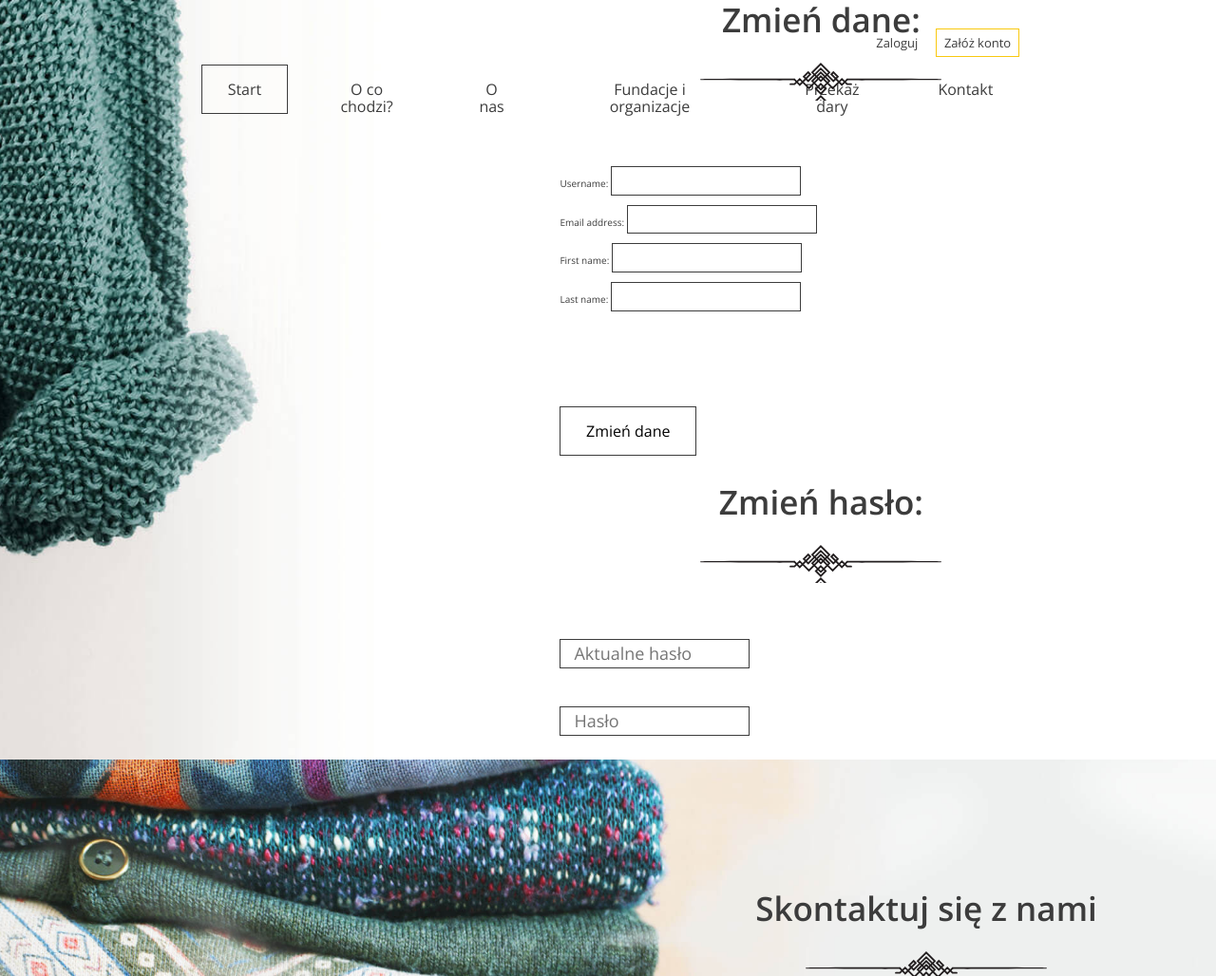
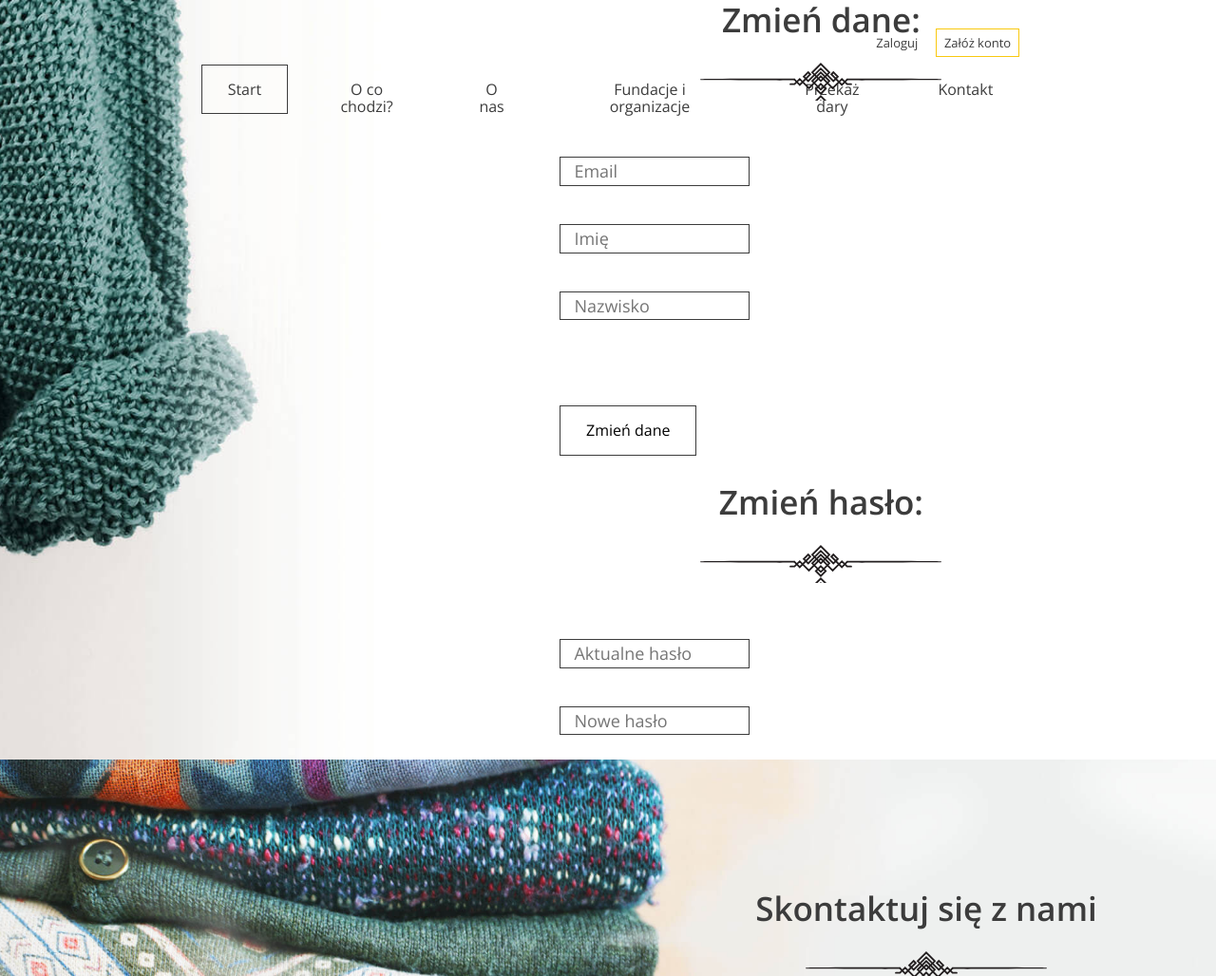
Before and after one commit to hhef/oddaj-rzeczy, a Django app: template charity/templates/user_settings.html in a window 1280 px wide. Shown: the top 1028 px of the page at 95% size. Run offline with Django 3.2, Linux system fonts and the light colour scheme; the template is opened without the code that fills it: values that come from a table or form of the project are taken from there, others are empty.

Commit message:
add change password function

```diff
--- a/charity/forms.py
+++ /dev/null
@@ -1,11 +0,0 @@
-from django import forms
-from django.contrib.auth.models import User
-
-
-class UserSettingsForm(forms.ModelForm):
-    class Meta:
-        model = User
-        help_texts = {
-            "username": None
-        }
-        fields = ("username", "email", "first_name", "last_name")
--- a/charity/templates/user_settings.html
+++ b/charity/templates/user_settings.html
@@ -10,7 +10,13 @@
                 <form method="POST">
                     {% csrf_token %}
                     <div class="form-group">
-                        {{ form.as_p }}
+                        <input type="email" name="email" placeholder="Email" />
+                    </div>
+                    <div class="form-group">
+                        <input type="text" name="name" placeholder="Imię" />
+                    </div>
+                    <div class="form-group">
+                        <input type="text" name="surname" placeholder="Nazwisko" />
                     </div>
                     <div class="form-group form-group--buttons">
                         <button class="btn" name="change-data" type="submit">Zmień dane</button>
@@ -20,13 +26,13 @@
                 <form method="POST">
                     {% csrf_token %}
                     <div class="form-group">
-                        <input type="password" name="old-password" placeholder="Aktualne hasło" />
+                        <input type="password" name="old_password" placeholder="Aktualne hasło" />
                     </div>
                     <div class="form-group">
-                        <input type="password" name="password" placeholder="Hasło" />
+                        <input type="password" name="new_password" placeholder="Nowe hasło" />
                     </div>
                     <div class="form-group">
-                        <input type="password" name="password2" placeholder="Powtórz hasło" />
+                        <input type="password" name="new_password2" placeholder="Powtórz hasło" />
                     </div>
                     <div class="form-group form-group--buttons">
                         <button class="btn" name="change-password" type="submit">Zmień hasło</button>
```
Also changed, not shown: charity/views.py (+17 -9 lines).
